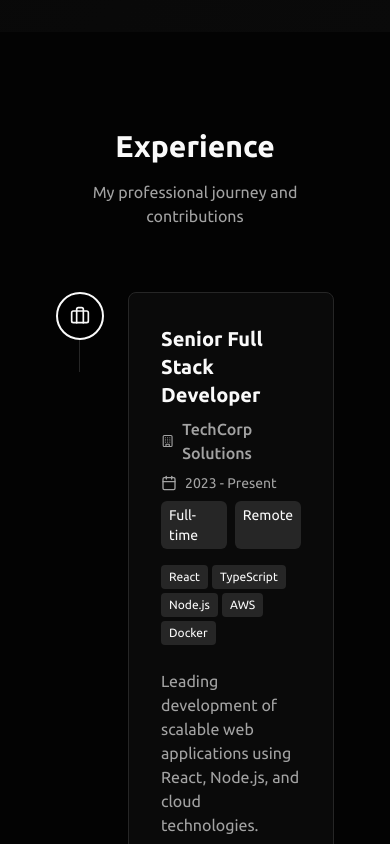
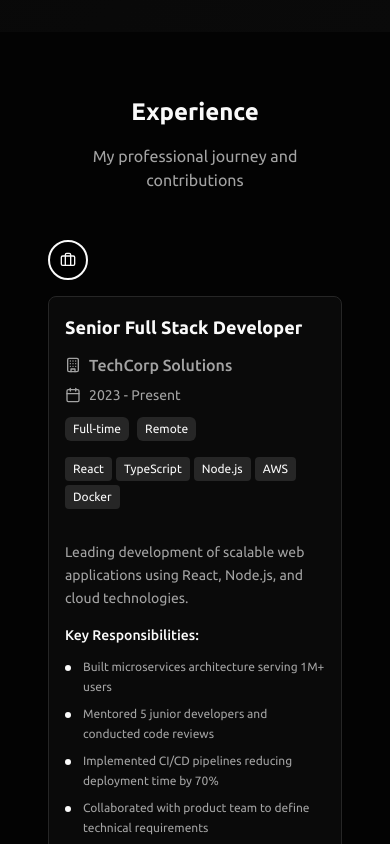
Before and after one commit to ahmed0saber/sabers-creative-verse, a React (Vite) app: page / in a window 390 px wide. Shown: the part 3580-4424 px from the top of the page. Built offline with nearby package versions, Linux system fonts and the light colour scheme.

Commit message:
Make sections responsive
Improve responsiveness of education and experience sections on mobile screens.

```diff
--- a/src/components/modes/normal/EducationSection.tsx
+++ b/src/components/modes/normal/EducationSection.tsx
@@ -29,42 +29,44 @@ const education = [
 
 const EducationSection = () => {
   return (
-    <section id="education" className="py-24 px-6">
+    <section id="education" className="py-16 sm:py-24 px-4 sm:px-6">
       <div className="container mx-auto max-w-4xl">
-        <div className="text-center mb-16">
-          <h2 className="text-3xl font-bold mb-4">Education</h2>
+        <div className="text-center mb-12 sm:mb-16">
+          <h2 className="text-2xl sm:text-3xl font-bold mb-4">Education</h2>
           <p className="text-muted-foreground">My academic journey and achievements</p>
         </div>
 
         <div className="relative">
-          {/* Timeline line */}
-          <div className="absolute left-8 top-0 bottom-0 w-px bg-border"></div>
+          {/* Timeline line - hidden on mobile, shown on larger screens */}
+          <div className="hidden sm:block absolute left-8 top-0 bottom-0 w-px bg-border"></div>
 
-          <div className="space-y-12">
+          <div className="space-y-8 sm:space-y-12">
             {education.map((item, index) => (
-              <div key={index} className="relative flex items-start gap-8">
+              <div key={index} className="relative flex flex-col sm:flex-row items-start gap-4 sm:gap-8">
                 {/* Timeline dot */}
-                <div className="relative z-10 flex-shrink-0">
-                  <div className="w-16 h-16 rounded-full bg-card border-2 border-border flex items-center justify-center">
-                    <GraduationCap className="w-6 h-6 text-foreground" />
+                <div className="relative z-10 flex-shrink-0 self-start sm:self-auto">
+                  <div className="w-12 h-12 sm:w-16 sm:h-16 rounded-full bg-card border-2 border-border flex items-center justify-center">
+                    <GraduationCap className="w-5 h-5 sm:w-6 sm:h-6 text-foreground" />
                   </div>
                 </div>
 
                 {/* Content */}
-                <div className="flex-1 bg-card rounded-lg border border-border p-6 shadow-sm">
-                  <div className="flex flex-col sm:flex-row sm:items-center justify-between mb-4">
-                    <h3 className="text-xl font-semibold">{item.degree}</h3>
-                    <div className="flex items-center gap-2 text-sm text-muted-foreground mt-2 sm:mt-0">
-                      <Calendar className="w-4 h-4" />
-                      {item.period}
+                <div className="flex-1 bg-card rounded-lg border border-border p-4 sm:p-6 shadow-sm w-full">
+                  <div className="flex flex-col gap-3 mb-4">
+                    <h3 className="text-lg sm:text-xl font-semibold">{item.degree}</h3>
+                    <div className="flex items-center gap-2 text-sm text-muted-foreground">
+                      <Calendar className="w-4 h-4 flex-shrink-0" />
+                      <span>{item.period}</span>
                     </div>
                   </div>
 
-                  <div className="flex items-center gap-2 text-muted-foreground mb-2">
-                    <MapPin className="w-4 h-4" />
-                    <span className="font-medium">{item.institution}</span>
-                    <span>•</span>
-                    <span>{item.location}</span>
+                  <div className="flex flex-col sm:flex-row sm:items-center gap-1 sm:gap-2 text-muted-foreground mb-3">
+                    <div className="flex items-center gap-2">
+                      <MapPin className="w-4 h-4 flex-shrink-0" />
+                      <span className="font-medium">{item.institution}</span>
+                    </div>
+                    <span className="hidden sm:inline">•</span>
+                    <span className="text-sm sm:text-base pl-6 sm:pl-0">{item.location}</span>
                   </div>
 
                   <div className="mb-4">
@@ -74,11 +76,11 @@ const EducationSection = () => {
 
                   <div>
                     <h4 className="text-sm font-medium mb-2">Key Achievements:</h4>
-                    <ul className="space-y-1">
+                    <ul className="space-y-2">
                       {item.achievements.map((achievement, i) => (
-                        <li key={i} className="text-sm text-muted-foreground flex items-center gap-2">
-                          <div className="w-1.5 h-1.5 rounded-full bg-foreground flex-shrink-0"></div>
-                          {achievement}
+                        <li key={i} className="text-sm text-muted-foreground flex items-start gap-2">
+                          <div className="w-1.5 h-1.5 rounded-full bg-foreground flex-shrink-0 mt-2"></div>
+                          <span className="leading-relaxed">{achievement}</span>
                         </li>
                       ))}
                     </ul>
--- a/src/components/modes/normal/ExperienceSection.tsx
+++ b/src/components/modes/normal/ExperienceSection.tsx
@@ -50,56 +50,56 @@ const experience = [
 
 const ExperienceSection = () => {
   return (
-    <section id="experience" className="py-24 px-6 bg-card/30">
+    <section id="experience" className="py-16 sm:py-24 px-4 sm:px-6 bg-card/30">
       <div className="container mx-auto max-w-6xl">
-        <div className="text-center mb-16">
-          <h2 className="text-3xl font-bold mb-4">Experience</h2>
+        <div className="text-center mb-12 sm:mb-16">
+          <h2 className="text-2xl sm:text-3xl font-bold mb-4">Experience</h2>
           <p className="text-muted-foreground">My professional journey and contributions</p>
         </div>
 
-        <div className="space-y-8">
+        <div className="space-y-6 sm:space-y-8">
           {experience.map((item, index) => (
             <div key={index} className="relative">
-              {/* Timeline connector for non-first items */}
+              {/* Timeline connector for non-first items - hidden on mobile */}
               {index !== 0 && (
-                <div className="absolute top-0 left-6 w-px h-8 bg-border -translate-y-8"></div>
+                <div className="hidden sm:block absolute top-0 left-6 w-px h-8 bg-border -translate-y-8"></div>
               )}
 
-              <div className="flex gap-6">
+              <div className="flex flex-col sm:flex-row gap-4 sm:gap-6">
                 {/* Timeline marker */}
-                <div className="flex-shrink-0 relative">
-                  <div className="w-12 h-12 rounded-full bg-background border-2 border-foreground flex items-center justify-center">
-                    <Briefcase className="w-5 h-5" />
+                <div className="flex-shrink-0 relative self-start sm:self-auto">
+                  <div className="w-10 h-10 sm:w-12 sm:h-12 rounded-full bg-background border-2 border-foreground flex items-center justify-center">
+                    <Briefcase className="w-4 h-4 sm:w-5 sm:h-5" />
                   </div>
-                  {/* Timeline line continuation */}
+                  {/* Timeline line continuation - hidden on mobile */}
                   {index !== experience.length - 1 && (
-                    <div className="absolute top-12 left-1/2 w-px h-8 bg-border -translate-x-px"></div>
+                    <div className="hidden sm:block absolute top-12 left-1/2 w-px h-8 bg-border -translate-x-px"></div>
                   )}
                 </div>
 
                 {/* Content card */}
-                <div className="flex-1 bg-card rounded-lg border border-border p-8 shadow-sm">
-                  <div className="grid md:grid-cols-3 gap-6">
+                <div className="flex-1 bg-card rounded-lg border border-border p-4 sm:p-6 lg:p-8 shadow-sm">
+                  <div className="grid grid-cols-1 lg:grid-cols-3 gap-4 sm:gap-6">
                     {/* Left column - Basic info */}
-                    <div className="md:col-span-1">
-                      <h3 className="text-xl font-semibold mb-2">{item.title}</h3>
+                    <div className="lg:col-span-1">
+                      <h3 className="text-lg sm:text-xl font-semibold mb-3">{item.title}</h3>
 
                       <div className="flex items-center gap-2 text-muted-foreground mb-2">
-                        <Building className="w-4 h-4" />
+                        <Building className="w-4 h-4 flex-shrink-0" />
                         <span className="font-medium">{item.company}</span>
                       </div>
 
-                      <div className="flex items-center gap-2 text-sm text-muted-foreground mb-2">
-                        <Calendar className="w-4 h-4" />
-                        {item.period}
+                      <div className="flex items-center gap-2 text-sm text-muted-foreground mb-3">
+                        <Calendar className="w-4 h-4 flex-shrink-0" />
+                        <span>{item.period}</span>
                       </div>
 
-                      <div className="flex gap-2 text-sm mb-4">
+                      <div className="flex flex-wrap gap-2 text-xs sm:text-sm mb-4">
                         <span className="px-2 py-1 bg-secondary rounded-md">{item.type}</span>
                         <span className="px-2 py-1 bg-secondary rounded-md">{item.location}</span>
                       </div>
 
-                      <div className="flex flex-wrap gap-1 mt-4">
+                      <div className="flex flex-wrap gap-1">
                         {item.technologies.map((tech, i) => (
                           <span key={i} className="px-2 py-1 bg-muted text-xs rounded">
                             {tech}
@@ -109,16 +109,16 @@ const ExperienceSection = () => {
                     </div>
 
                     {/* Right column - Details */}
-                    <div className="md:col-span-2">
-                      <p className="text-muted-foreground mb-4">{item.description}</p>
+                    <div className="lg:col-span-2 mt-4 lg:mt-0">
+                      <p className="text-muted-foreground mb-4 text-sm sm:text-base leading-relaxed">{item.description}</p>
 
                       <div>
-                        <h4 className="font-medium mb-3">Key Responsibilities:</h4>
-                        <div className="grid gap-2">
+                        <h4 className="font-medium mb-3 text-sm sm:text-base">Key Responsibilities:</h4>
+                        <div className="space-y-2 sm:space-y-3">
                           {item.responsibilities.map((responsibility, i) => (
                             <div key={i} className="flex items-start gap-3">
                               <div className="w-1.5 h-1.5 rounded-full bg-foreground flex-shrink-0 mt-2"></div>
-                              <span className="text-sm text-muted-foreground">{responsibility}</span>
+                              <span className="text-xs sm:text-sm text-muted-foreground leading-relaxed">{responsibility}</span>
                             </div>
                           ))}
                         </div>
```
